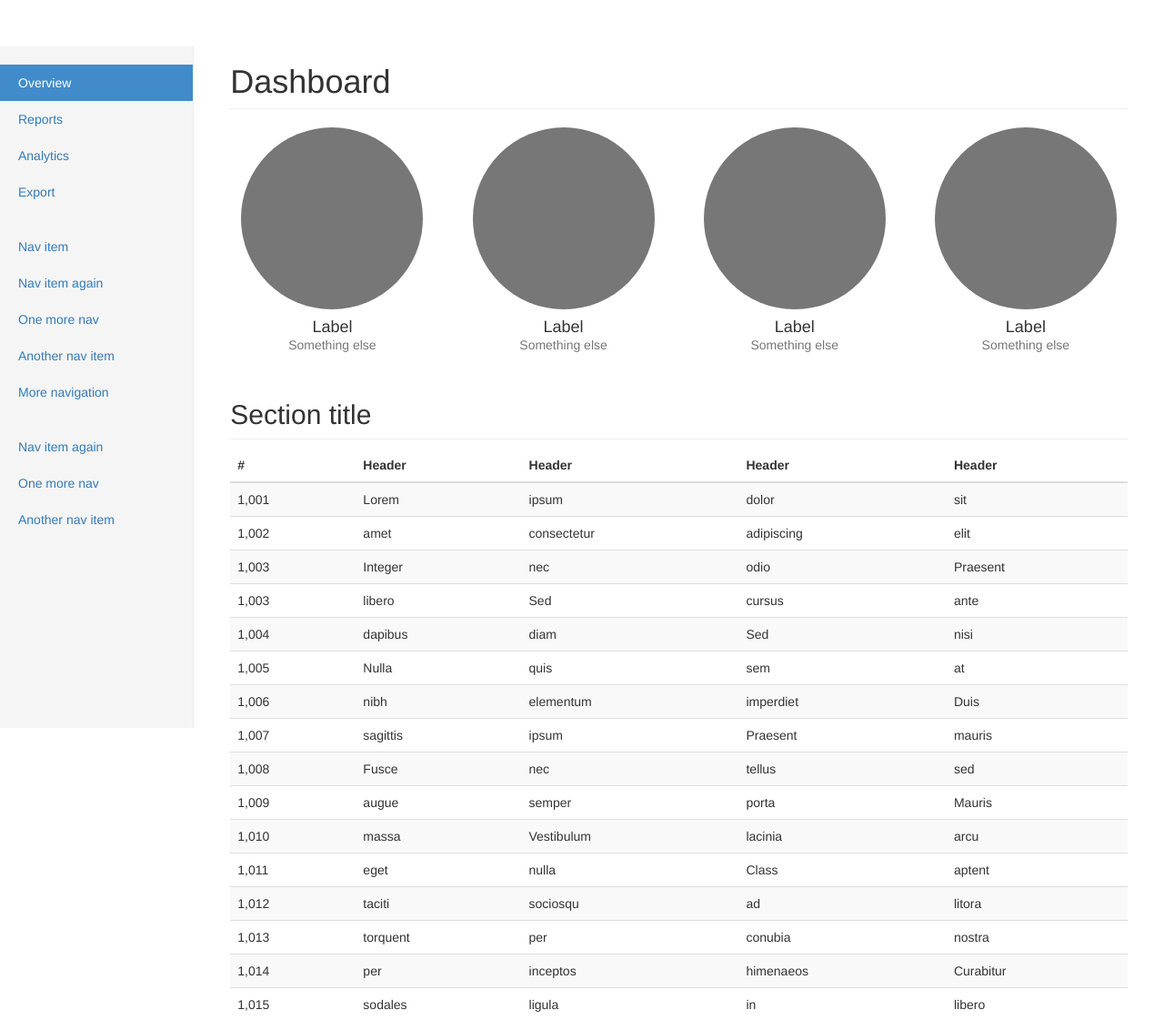
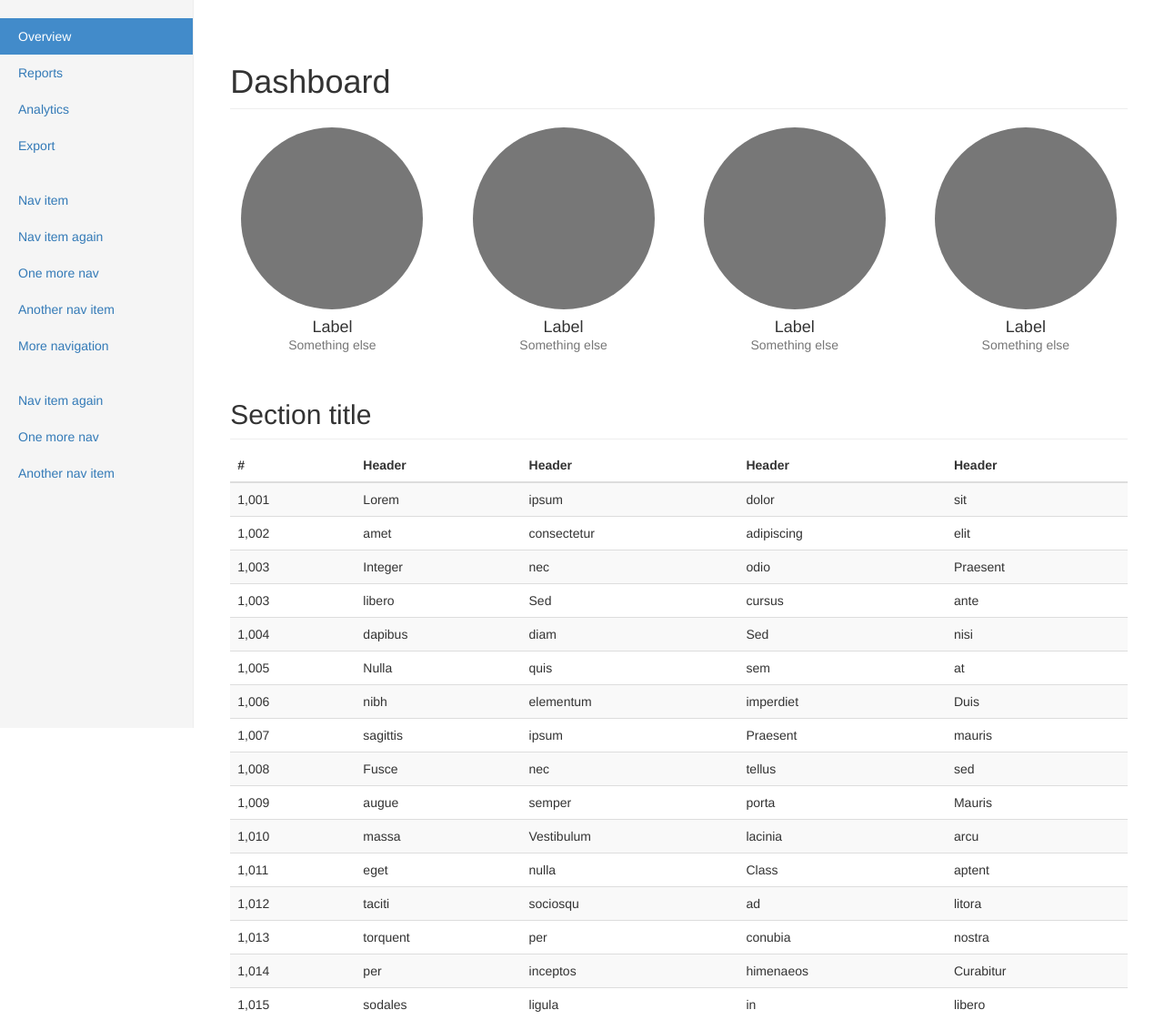
Before and after one commit to rodenmonte/rodenmonte.github.io, a PHP site: page / in a window 1280 px wide. Shown: the top 1121 px of the page at 91% size. Run offline with PHP 8.4, Linux system fonts and the light colour scheme.

Commit message:
move sidebar up, added spacing

```diff
--- a/css/dashboard.css
+++ b/css/dashboard.css
@@ -36,7 +36,7 @@ body {
 @media (min-width: 768px) {
   .sidebar {
     position: fixed;
-    top: 51px;
+    top: 0px;
     bottom: 0;
     left: 0;
     z-index: 1000;
--- a/index.html
+++ b/index.html
@@ -20,11 +20,13 @@
     <![endif]-->
   </head>
   <body>
-
     <div class="container-fluid">
       <div class="row">
         <div class="col-sm-3 col-md-2 sidebar">
           <ul class="nav nav-sidebar">
+			<li></li>
+			<li></li>
+			<li></li>
             <li class="active"><a href="#">Overview <span class="sr-only">(current)</span></a></li>
             <li><a href="#">Reports</a></li>
             <li><a href="#">Analytics</a></li>
```
